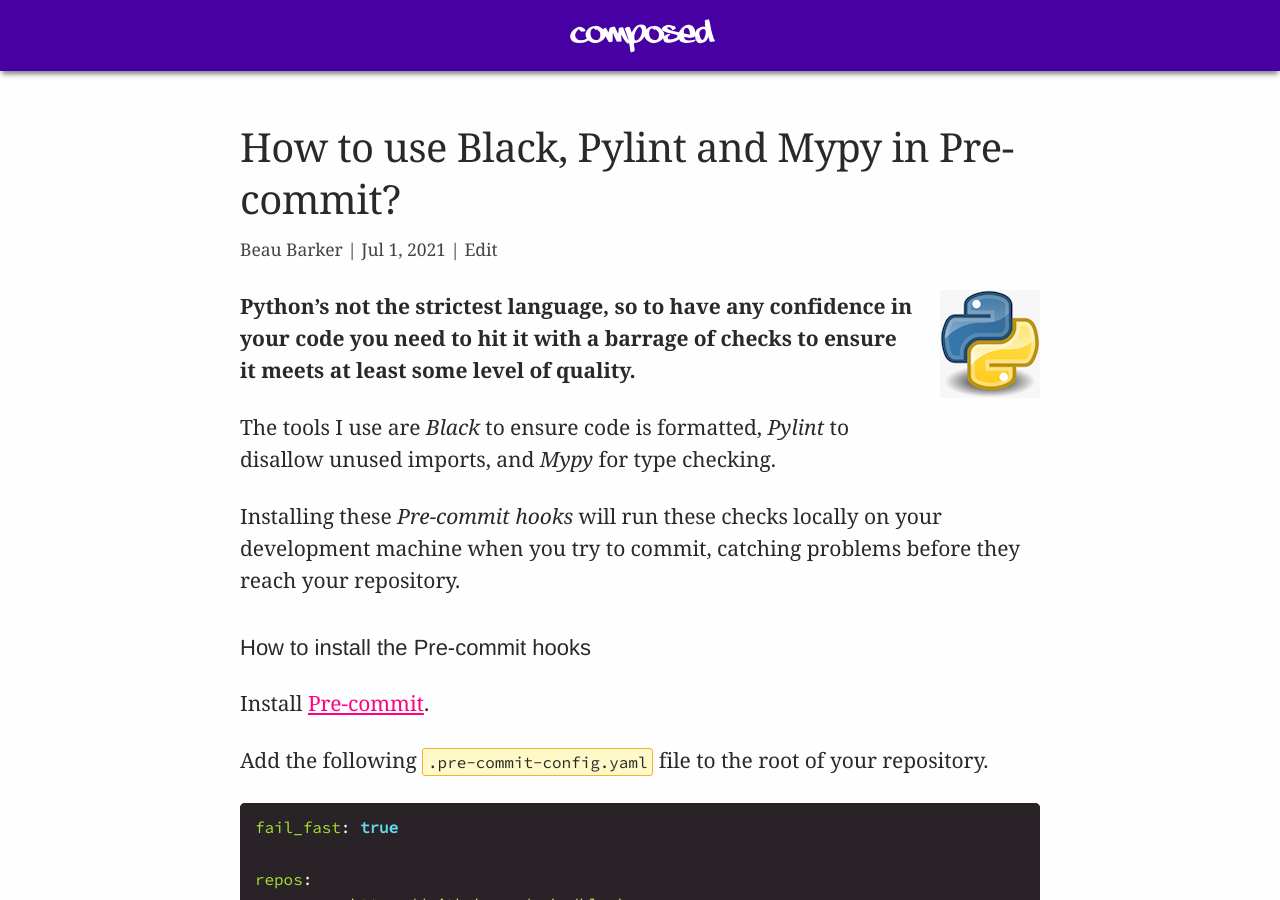
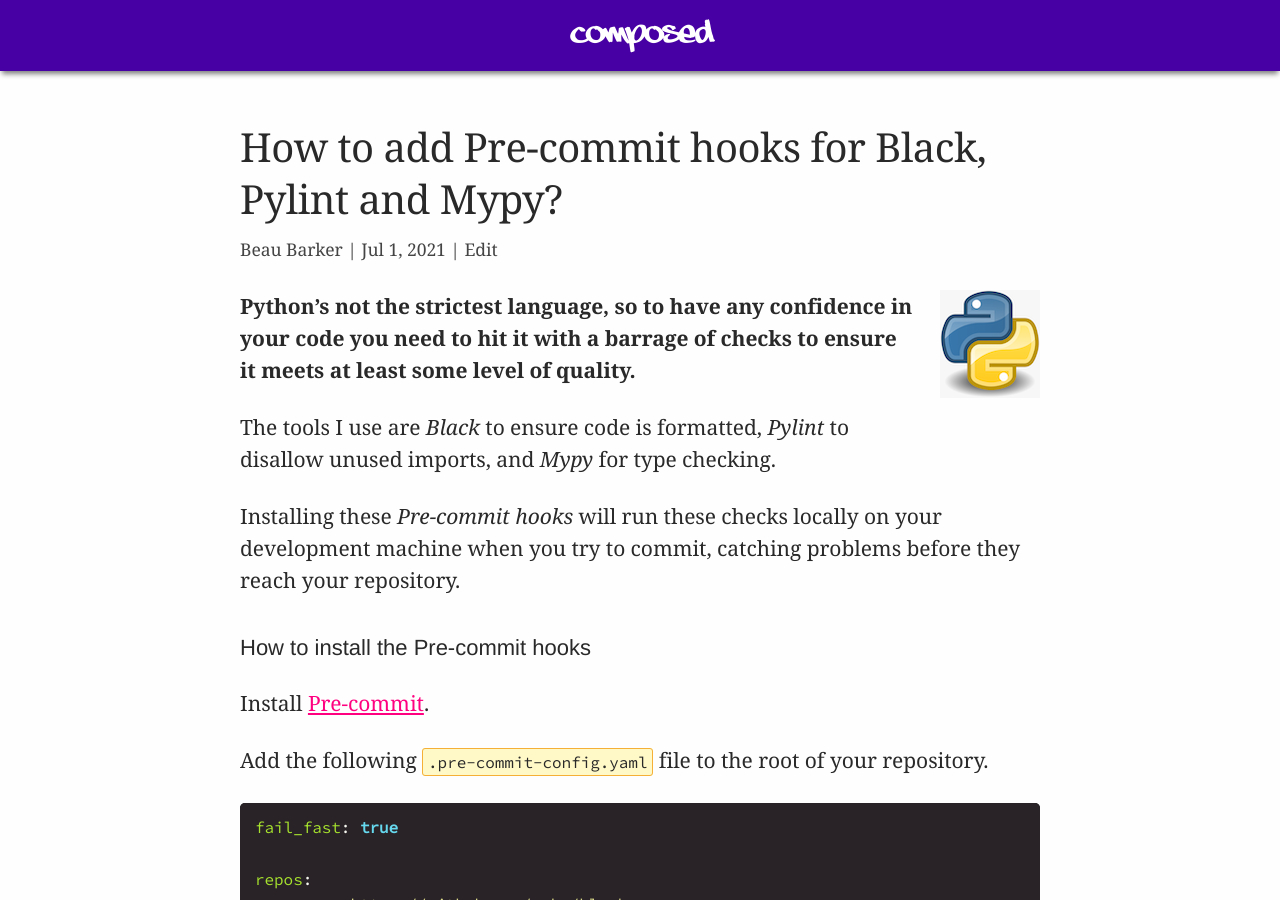
Before and after one commit to explodinglabs/explodinglabs.github.io, a Jekyll site: the page built from docs/_posts/python/2021-07-01-code-quality-pre-commit.markdown, in a window 1280 px wide and 900 px high. Built offline with Jekyll 4.4.1, drawn with Linux system fonts in a browser that asks for light colours.

Commit message:
Update 2021-07-01-code-quality-pre-commit.markdown

```diff
--- a/docs/_posts/python/2021-07-01-code-quality-pre-commit.markdown
+++ b/docs/_posts/python/2021-07-01-code-quality-pre-commit.markdown
@@ -1,7 +1,7 @@
 ---
 layout: post
 category: python
-title: How to use Black, Pylint and Mypy in Pre-commit?
+title: How to add Pre-commit hooks for Black, Pylint and Mypy?
 permalink: /python/pre-commit
 redirect_from:
     - /black
```
